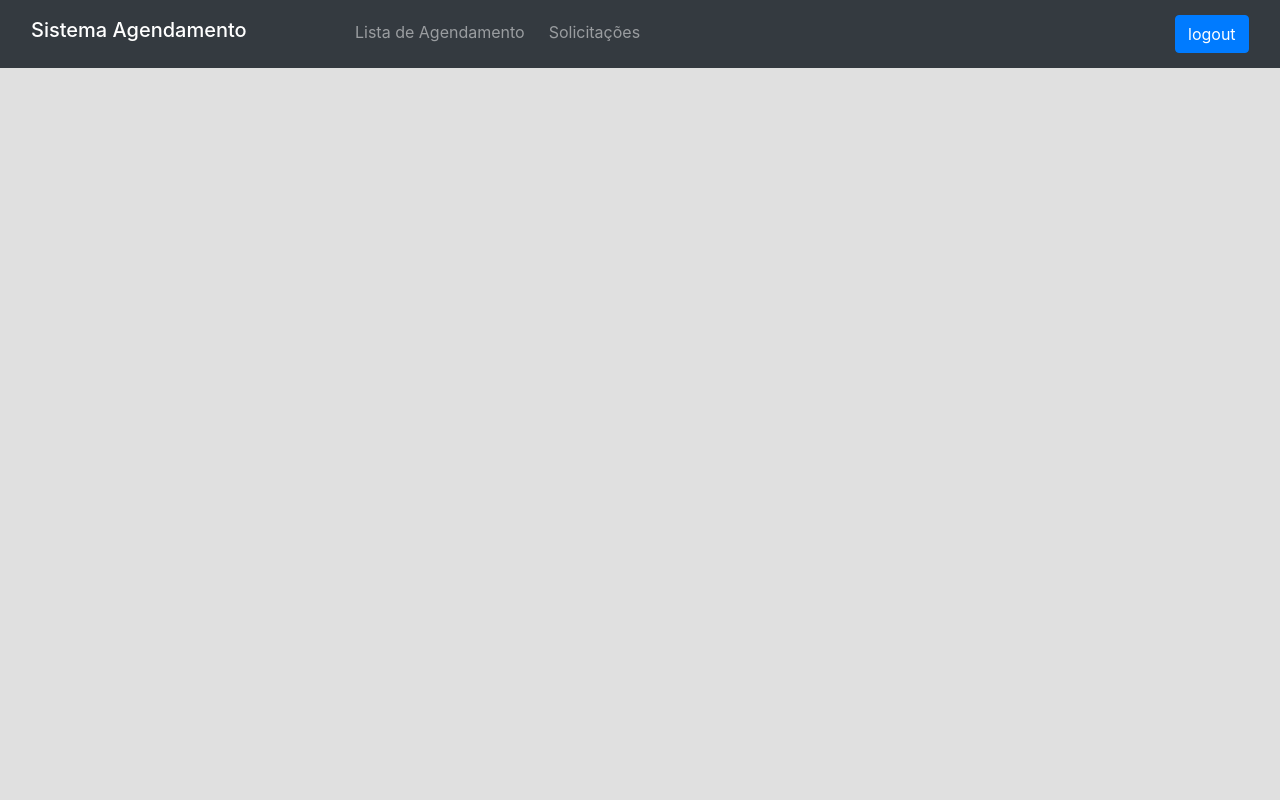
After one commit to FelipeMadureira/cursogama, a PHP site: page /home.html in a window 1280 px wide. The commit adds this page. Run offline with PHP 8.4, Linux system fonts and the light colour scheme.

Commit message:
projeto home

```diff
--- a/front-projeto/css/estilo.css
+++ b/front-projeto/css/estilo.css
@@ -22,8 +22,6 @@ img{
     margin-bottom: 30px;
 }
 
-.jumbotron{
-    background-color: rgb(218, 218, 218);
-    border-style:solid;
-    border-color: rgb(184, 184, 184);
+.bgLar{
+    background-color: rgba(231, 65, 4, 0.979);
 }
--- /dev/null
+++ b/front-projeto/home.html
@@ -0,0 +1,44 @@
+<!DOCTYPE html>
+<html lang="en">
+
+<head>
+    <meta charset="UTF-8">
+    <meta name="viewport" content="width=device-width, initial-scale=1.0">
+    <title>Home Sistema Agendamento</title>
+
+    <link rel="stylesheet" href="https://stackpath.bootstrapcdn.com/bootstrap/4.5.2/css/bootstrap.min.css"
+        integrity="sha384-JcKb8q3iqJ61gNV9KGb8thSsNjpSL0n8PARn9HuZOnIxN0hoP+VmmDGMN5t9UJ0Z" crossorigin="anonymous">
+
+    <link rel="stylesheet" href="/css/estilo.css">
+
+    <script src="/js/login.js"></script>
+
+</head>
+
+<body>
+    <div class="container h-100 d-flex">
+        <!-- ocupar toda a página, centralizada na vertical -->
+        <div class="row w-100 align-items-center">
+            <nav class="navbar navbar-expand-lg fixed-top navbar-dark bg-dark">
+                <div class="col-md-3 col-sm-3 col-xs-3">
+                    <h6 class="navbar-brand">Sistema Agendamento</h6>
+                </div>
+                <div class="col-md-8 col-sm-3 col-xs-3">
+                    <ul class="navbar-nav mr-auto">
+                        <li class="nav-item p-1 mb-1">
+                            <a class="nav-link" href="#">Lista de Agendamento</a>
+                        </li>
+                        <li class="nav-item p-1 mb-1">
+                            <a class="nav-link" href="#">Solicitações</a>
+                        </li>
+                    </ul>
+                </div>
+                <div class="col-md-1 col-sm-3 col-xs-3 ">
+                    <button class="btn btn-primary" onclick="logout()">logout</button>
+                </div>
+              </nav>
+        </div>
+    </div>
+</body>
+
+</html>
```
Also changed, not shown: front-projeto/index.html (+22 -16 lines).
